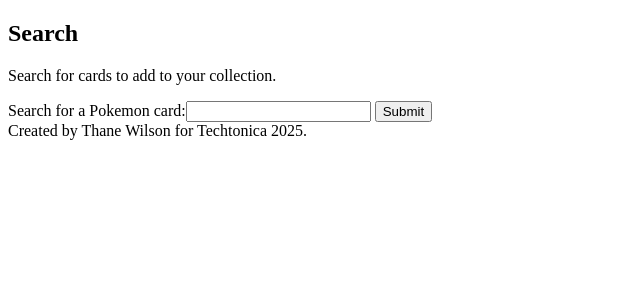
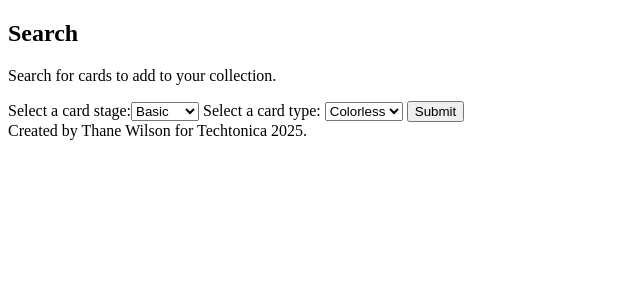
Before and after one commit to themagicianking/pokemon-tcg-collection, a Flask app: page / in a window 1280 px wide. Shown: the part 26-326 px from the top of the page, without its empty margins (0-640 px from the left). Run offline with Flask 3, Linux system fonts and the light colour scheme.

Commit message:
Added flavor text in order to facilitate full text search.

```diff
--- a/app.py
+++ b/app.py
@@ -26,14 +26,25 @@ def create_database():
     c = conn.cursor()
     c.execute("""DROP TABLE IF EXISTS cardset""")
     c.execute(
-        """CREATE TABLE IF NOT EXISTS cardset (id INTEGER PRIMARY KEY, name VARCHAR, type VARCHAR, image VARCHAR)"""
+        """CREATE TABLE IF NOT EXISTS cardset (id INTEGER PRIMARY KEY, stage VARCHAR, energytype VARCHAR, image VARCHAR, text VARCHAR)"""
     )
     print("Created cardset table")
     for card in cardset:
-        c.execute(
-            "INSERT INTO cardset (name, type, image) VALUES (?,?,?)",
-            (card["name"], card["types"][0], card["images"]["small"]),
-        )
+        if card.get("flavorText"):
+            c.execute(
+                "INSERT INTO cardset (stage, energytype, image, text) VALUES (?,?,?,?)",
+                (
+                    card["subtypes"][0],
+                    card["types"][0],
+                    card["images"]["small"],
+                    card["flavorText"],
+                ),
+            )
+        else:
+            c.execute(
+                "INSERT INTO cardset (stage, energytype, image) VALUES (?,?,?)",
+                (card["subtypes"][0], card["types"][0], card["images"]["small"]),
+            ),
     print("Added cards to cardset table")
     conn.commit()
     conn.close()
@@ -60,31 +71,41 @@ def collection():
             # return render_template("collection.html", cards=cards)
         except sqlite3.Error as e:
             return jsonify({"error": str(e)}), 500
-    elif request.method == "POST":
-        try:
-            new_card = request.args.get("card")
-            cursor.execute("INSERT INTO collection (card) VALUES (?)", (new_card))
-            conn.commit()
-            conn.close()
-            return jsonify({"message": "Card added successfully"}), 201
-        except sqlite3.Error as e:
-            return jsonify({"error": str(e)}, 500)
+    # elif request.method == "POST":
+    #     try:
+    #         new_card = request.args.get("card")
+    #         cursor.execute("INSERT INTO collection (card) VALUES (?)", (new_card))
+    #         conn.commit()
+    #         conn.close()
+    #         return jsonify({"message": "Card added successfully"}), 201
+    #     except sqlite3.Error as e:
+    #         return jsonify({"error": str(e)}, 500)
 
 
 @app.route("/search", methods=["POST", "GET"])
 def search():
     if request.method == "POST":
-        search_term = request.form.get("search")
-    try:
-        response = requests.get(
-            "https://api.pokemontcg.io/v2/cards?pageSize=10&q=name:{name}".format(
-                name=search_term
-            )
+        stage = request.form.get("stage")
+        energy_type = request.form.get("energy_type")
+        print(stage)
+        print(energy_type)
+        # try:
+        conn = sqlite3.connect("pokemon.db")
+        cursor = conn.cursor()
+        cursor.execute(
+            "SELECT * FROM cardset WHERE stage = (?) AND energytype = (?)",
+            (stage, energy_type),
         )
-        if response.status_code == 200:
-            cards = response.json()["data"]
-    except:
-        cards = {}
+        cards = cursor.fetchall()
+        # response = requests.get(
+        #     "https://api.pokemontcg.io/v2/cards?pageSize=10&q=name:{name}".format(
+        #         name=search_term
+        #     )
+        # )
+        # if response.status_code == 200:
+        #     cards = response.json()["data"]
+    # except:
+    # img_urls = None
     return render_template("search.html", cards=cards)
 
 
--- a/templates/base.html
+++ b/templates/base.html
@@ -15,12 +15,25 @@
       <h2>Search</h2>
       <p>Search for cards to add to your collection.</p>
       <form action="{{ url_for('search')}}" method="POST">
-        <label for="search">Search for a Pokemon card:</label
-        ><input
-          type="search"
-          id="search"
-          name="search"
-        />
+        <label for="search">Select a card stage:</label
+        ><select name="stage" id="stage">
+          <option value="Basic">Basic</option>
+          <option value="Stage 1">Stage 1</option>
+          <option value="Stage 2">Stage 2</option>
+        </select>
+        <label for="energy_type">Select a card type:</label>
+        <select name="energy_type" id="energy_type">
+          <option value="Colorless">Colorless</option>
+          <optioon value="Darkness">Darkness</optioon>
+          <option value="Dragon">Dragon</option>
+          <option value="Fighting">Fighting</option>
+          <option value="Fire">Fire</option>
+          <option value="Grass">Grass</option>
+          <option value="Lightning">Lightning</option>
+          <option value="Metal">Metal</option>
+          <option value="Psychic">Psychic</option>
+          <option value="Water">Water</option>
+        </select>
         <input type="submit">
       </form>
       {% block content %}{% endblock %}
--- a/templates/search.html
+++ b/templates/search.html
@@ -2,7 +2,10 @@
 %} {% if cards %}
 <ul>
   {% for card in cards %}
-  <li><img src="{{card.images.small}}"></li>
+  <li>
+    <img src="{{card[3]}}" />
+    <p>{{card[4]}}</p>
+  </li>
   {% endfor %}
 </ul>
 {% else %}
```
Also changed, not shown: pokemon.db.
